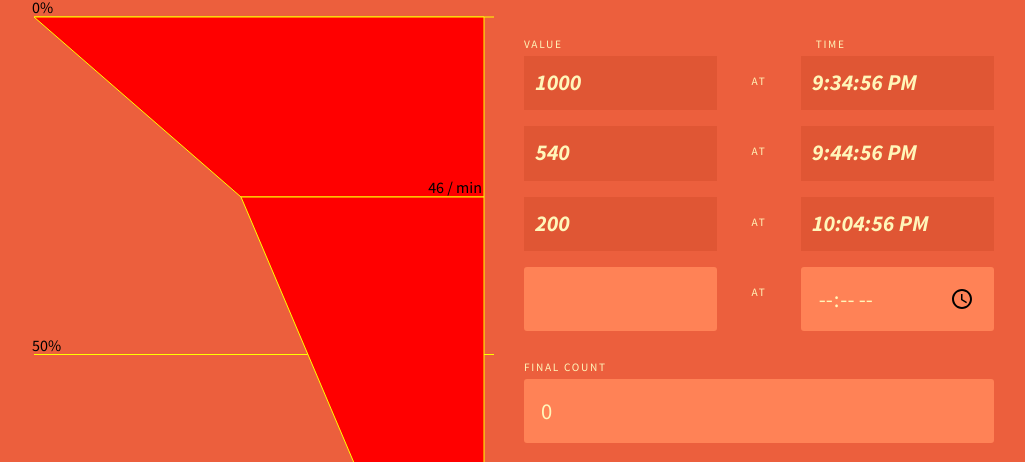
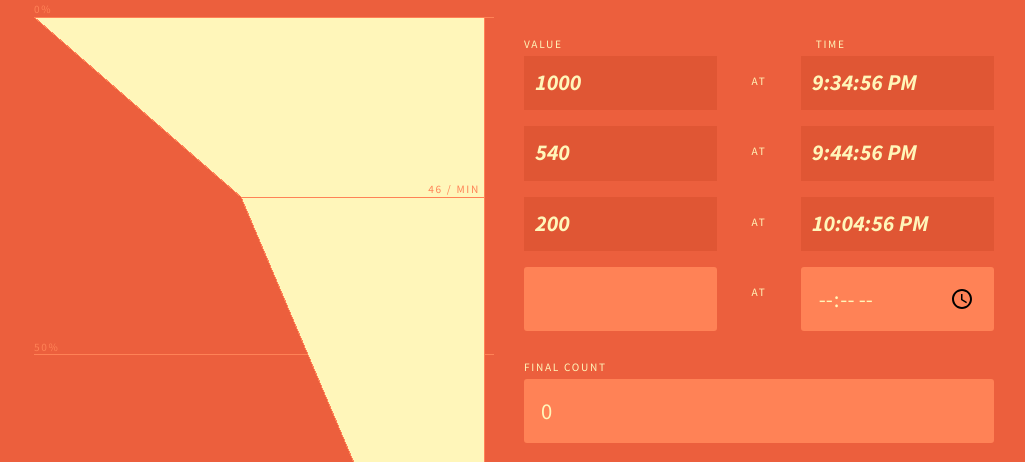
Before and after one commit to drewish/how-long, a website: page app/index.html in a window 1280 px wide. Shown: the part 150-612 px from the top of the page, without its empty margins (131-1156 px from the left). Drawn offline with nearby package versions, Linux system fonts and the light colour scheme; some packages are replaced by stand-ins of ours; a script that the page names is missing.

Commit message:
Style some SVG

```diff
--- a/app/index.html
+++ b/app/index.html
@@ -18,23 +18,24 @@
     <div class="row">
       <div class="graph-container medium-6 columns">
         <div class="graph">
-          <svg version="1.1" ng-attr-width="{{chart.width}}" ng-attr-height="{{chart.height}}"
-            ng-attr-viewBox="0 0 {{chart.width}} {{chart.height}}"
-            preserveAspectRatio="xMinYMin meet" class="svg-content">
+          <svg version="1.1" ng-attr-viewBox="0 0 {{chart.width}} {{chart.height}}"
+            ng-attr-width="{{chart.width}}" ng-attr-height="{{chart.height}}"
+            preserveAspectRatio="xMinYMin meet" >
 
-            <line ng-repeat="tick in ticks" class="tick" stroke="yellow" stroke-width="1px"
-              ng-attr-x1="{{tick.x}}" ng-attr-y1="{{tick.y}}" x2="{{chart.width}}" ng-attr-y2="{{tick.y}}" />
-            <text ng-repeat="tick in ticks" class="tick-label"
-              ng-attr-x="{{tick.x - 2}}" ng-attr-y="{{tick.y - 4}}">
-              {{tick.label}}
-            </text>
+            <g ng-repeat="tick in ticks" class="tick">
+              <line ng-attr-x1="{{tick.x}}" ng-attr-y1="{{tick.y}}"
+                ng-attr-x2="{{chart.width}}" ng-attr-y2="{{tick.y}}" />
+              <text ng-attr-x="{{tick.x}}" ng-attr-y="{{tick.y - 4}}">
+                {{tick.label}}
+              </text>
+            </g>
 
-            <polygon ng-repeat="segment in segments" class="segment"
-              ng-attr-points="{{segment.points}}" fill="red" stroke="yellow" />
-            <text ng-repeat="segment in segments" text-anchor="end" class="segment-label"
-              ng-attr-x="{{segment.label.x - 2}}" ng-attr-y="{{segment.label.y - 4}}">
-              {{segment.label.text | rate}}
-            </text>
+            <g ng-repeat="segment in segments" class="segment">
+              <polygon ng-attr-points="{{segment.points}}" />
+              <text ng-attr-x="{{segment.label.x - 4}}" ng-attr-y="{{segment.label.y - 4}}">
+                {{segment.label.text | rate}}
+              </text>
+            </g>
           </svg>
         </div>
       </div>
--- a/app/scss/_main.scss
+++ b/app/scss/_main.scss
@@ -81,3 +81,28 @@ input {
     margin-bottom: $em;
   }
 }
+
+svg {
+  shape-rendering: crispEdges;
+}
+text {
+  @extend .meta-text;
+}
+
+.segment text {
+  fill: $secondary;
+  text-anchor: end;
+}
+.segment polygon {
+  fill: $primary;
+  stroke: $secondary;
+}
+.segment:last-of-type polygon {
+  fill: $secondary;
+}
+.tick text {
+  fill: $secondary;
+}
+.tick line {
+  stroke: $secondary;
+}
```
Also changed, not shown: app/dist/style.css, app/scss/_type.scss (line endings or trailing spaces).
